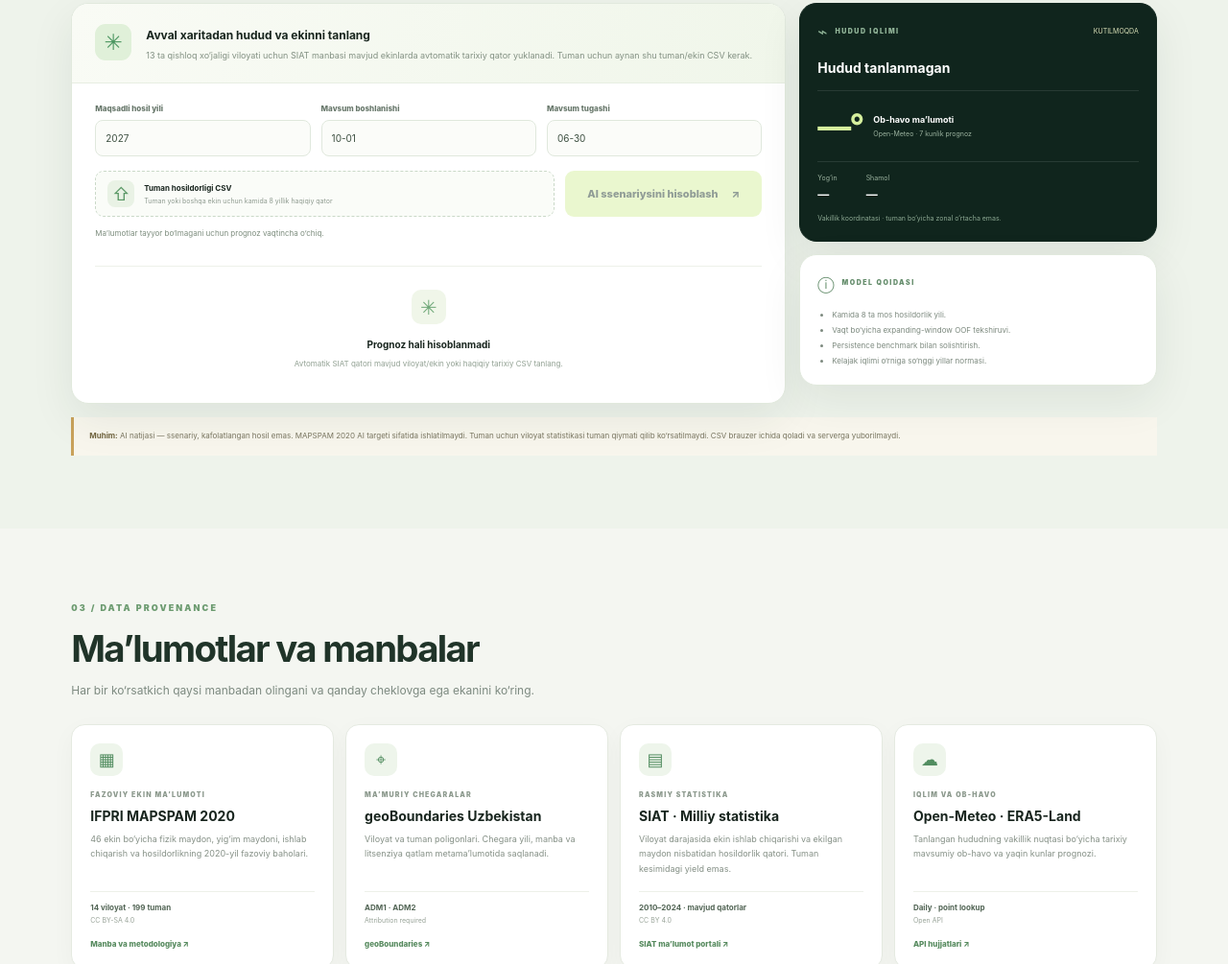
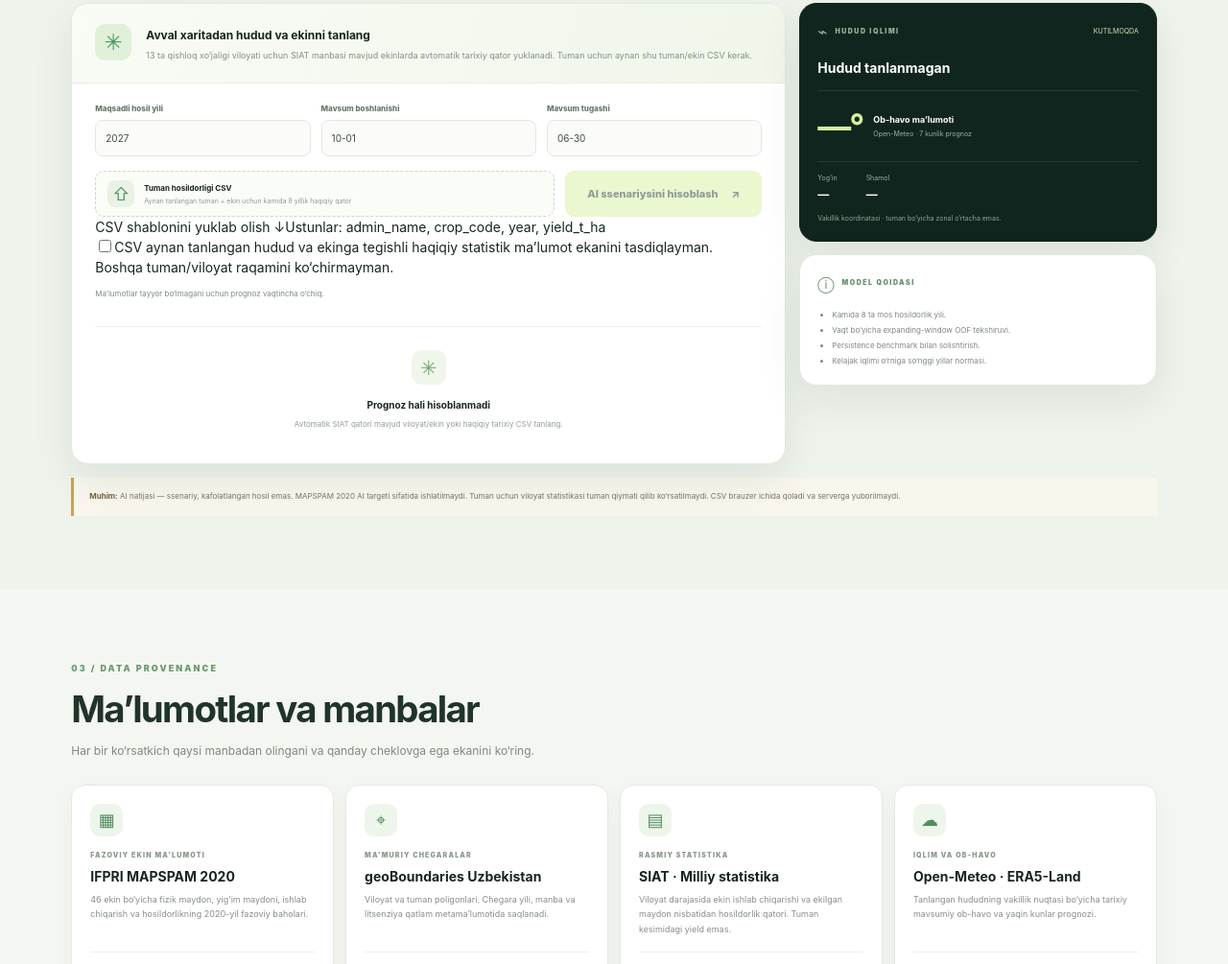
Before and after one commit to Sherzoddd2002/osh-agriculture-uzbekistan, a plain HTML site: page index.html in a window 1280 px wide. Shown: the part 1885-2890 px from the top of the page at 96% size. Drawn offline with nearby package versions, Linux system fonts and the light colour scheme; no server answers.

Commit message:
Add location-specific historical yield CSV template and confirmation

```diff
--- a/index.html
+++ b/index.html
@@ -148,9 +148,11 @@
                 <label><span>Mavsum tugashi</span><input id="season-end" type="text" value="06-30" placeholder="MM-DD"></label>
               </div>
               <div class="csv-row">
-                <label class="file-drop" for="yield-csv"><span class="file-icon">⇧</span><span><b>Tuman hosildorligi CSV</b><small id="csv-label">Tuman yoki boshqa ekin uchun kamida 8 yillik haqiqiy qator</small></span><input id="yield-csv" type="file" accept=".csv,text/csv"></label>
+                <label class="file-drop" for="yield-csv"><span class="file-icon">⇧</span><span><b>Tuman hosildorligi CSV</b><small id="csv-label">Aynan tanlangan tuman + ekin uchun kamida 8 yillik haqiqiy qator</small></span><input id="yield-csv" type="file" accept=".csv,text/csv"></label>
                 <button id="run-forecast" class="button button-primary" type="button" disabled>AI ssenariysini hisoblash <span>↗</span></button>
               </div>
+              <div class="csv-guidance"><a href="./data/templates/district-yield-template.csv" download>CSV shablonini yuklab olish ↓</a><span>Ustunlar: admin_name, crop_code, year, yield_t_ha</span></div>
+              <label class="csv-scope-confirm"><input id="csv-scope-confirm" type="checkbox"><span>CSV aynan tanlangan hudud va ekinga tegishli haqiqiy statistik ma’lumot ekanini tasdiqlayman. Boshqa tuman/viloyat raqamini ko‘chirmayman.</span></label>
               <div id="forecast-status" class="status-message" role="status">Prognoz manbasi tanlangan hudud va ekinga qarab aniqlanadi.</div>
             </div>
             <div id="forecast-result" class="forecast-result">
```
